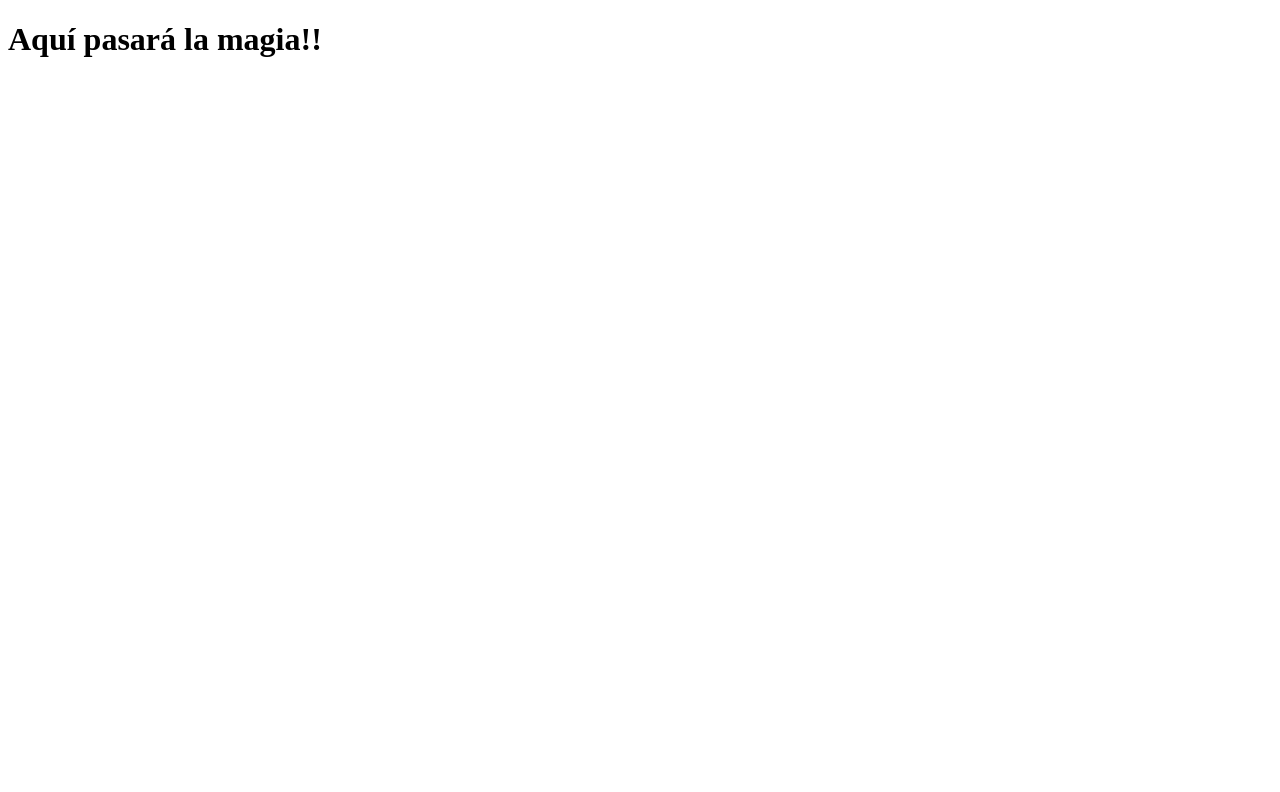
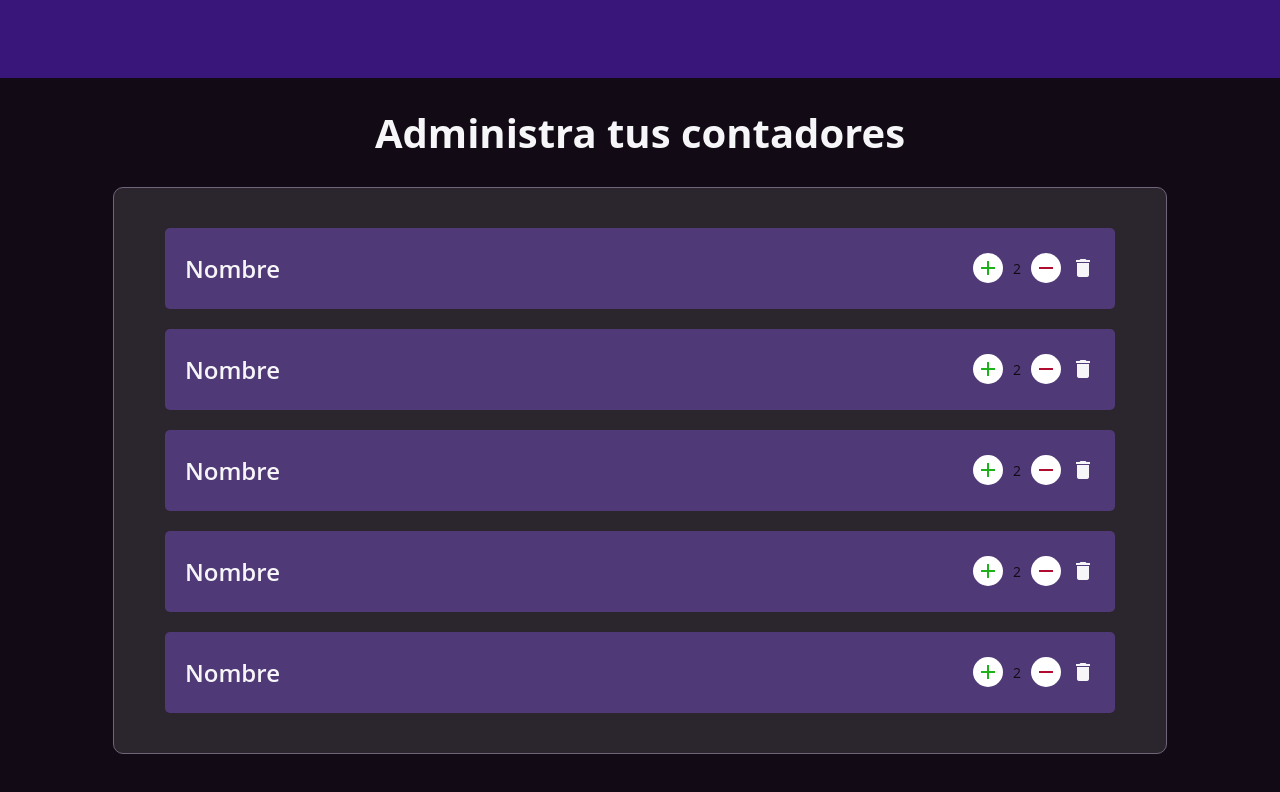
Before and after one commit to Jav-FM/counters-LH, a Nuxt app: page / in a window 1280 px wide. Shown: the top 792 px of the page. Built offline with nearby package versions, Linux system fonts and the light colour scheme.

Commit message:
Avance en componentes principales

```diff
--- /dev/null
+++ b/components/Counter.vue
@@ -0,0 +1,46 @@
+
+<template>
+  <div id="counter">
+    <h3>{{ name }}</h3>
+    <div id="counter-right-side">
+      <RoundButton :iconColor="'#1db118'" :icon="'add'" />
+      <p>{{ value }}</p>
+        <RoundButton :iconColor="'#af0a2e'" :icon="'remove'" />
+      <span class="material-icons">delete</span>
+    </div>
+  </div>
+</template>
+
+<script>
+export default {
+  name: "Counter",
+  props: {
+    name: {
+      type: String,
+      required: true,
+    },
+    value: {
+      type: Number,
+      required: true,
+    },
+  },
+};
+</script>
+
+<style scoped>
+#counter {
+  width: 90%;
+  background-color: #503977;
+  border-radius: 5px;
+  display: flex;
+  justify-content: space-between;
+  align-items: center;
+  padding-left: 20px;
+  padding-right: 20px;
+  margin-top: 20px;
+}
+#counter-right-side {
+    display: flex;
+    align-items: center;
+}
+</style>
--- /dev/null
+++ b/components/CountersContainer.vue
@@ -0,0 +1,25 @@
+<template>
+  <div id="container">
+    <slot />
+  </div>
+</template>
+
+<script>
+export default {
+  name: "CountersContainer",
+};
+</script>
+
+<style scoped>
+#container {
+  width: 80%;
+  padding: 20px;
+  padding-bottom: 40px;
+  background-color: #2b262e;
+  border: 1px solid #716479;
+  border-radius: 10px;
+  display: flex;
+  flex-direction: column;
+  align-items: center;
+}
+</style>
--- /dev/null
+++ b/components/NavBar.vue
@@ -0,0 +1,20 @@
+<template>
+  <div id="container">
+
+  </div>
+</template>
+
+<script>
+export default {
+  name: "CountersContainer",
+};
+</script>
+
+<style scoped>
+#container {
+  width: 100vw;
+  height: 80px;
+  background-color: #39167a;
+  margin-top: -10px;
+}
+</style>
--- /dev/null
+++ b/components/common/RoundButton.vue
@@ -0,0 +1,48 @@
+<template>
+  <div id="container">
+    <span :style="iconStyle" class="material-icons">{{ icon }}</span>
+  </div>
+</template>
+
+<script>
+export default {
+  name: "CustomButton",
+  props: {
+    icon: {
+      type: String,
+      required: true,
+    },
+    iconColor: {
+      type: String,
+      required: true,
+    },
+  },
+  data() {
+    return {
+      iconStyle: {
+        color: this.iconColor,
+        margin: 0,
+      },
+    };
+  },
+  methods: {
+    handlePress(event) {
+      this.$emit("handlePressButton", "Me clickearon!");
+    },
+  },
+};
+</script>
+
+<style scoped>
+#container {
+  background-color: #ffffff;
+  width: 30px;
+  height: 30px;
+  border-radius: 50px;
+  display: flex;
+  align-items: center;
+  justify-content: center;
+  margin-left: 10px;
+  margin-right: 10px;
+}
+</style>
--- a/nuxt.config.js
+++ b/nuxt.config.js
@@ -12,7 +12,8 @@ export default {
       { name: 'format-detection', content: 'telephone=no' }
     ],
     link: [
-      { rel: 'icon', type: 'image/x-icon', href: '/favicon.ico' }
+      { rel: 'icon', type: 'image/x-icon', href: '/favicon.ico' },
+      { rel: 'stylesheet', href: 'https://fonts.googleapis.com/icon?family=Material+Icons' }
     ]
   },
 
@@ -25,7 +26,12 @@ export default {
   ],
 
   // Auto import components: https://go.nuxtjs.dev/config-components
-  components: true,
+  components: {
+    dirs: [
+      '~/components',
+      '~/components/common'
+    ]
+  },
 
   // Modules for dev and build (recommended): https://go.nuxtjs.dev/config-modules
   buildModules: [
--- a/pages/index.vue
+++ b/pages/index.vue
@@ -1,9 +1,60 @@
-<template>
- <h1>Aquí pasará la magia!!</h1>
+<template >
+  <div id="index">
+    <NavBar />
+    <h1>Administra tus contadores</h1>
+    <CountersContainer>
+      <Counter :name="'Nombre'" :value="2"/>
+        <Counter :name="'Nombre'" :value="2"/>
+          <Counter :name="'Nombre'" :value="2"/>
+            <Counter :name="'Nombre'" :value="2"/>
+              <Counter :name="'Nombre'" :value="2"/>
+    </CountersContainer>
+  </div>
 </template>
 
 <script>
 export default {
-  name: 'IndexPage'
+  name: "IndexPage",
+};
+</script>
+
+<style>
+body {
+  background-color: #120b16;
+  color: #f6f5f8;
+  font-family: "Open Sans", sans-serif;
+  height: 100%;
 }
-</script>
+
+h1 {
+  font-size: 40px;
+  font-weight: 700;
+  text-align: center;
+}
+
+h2 {
+  font-size: 32px;
+  font-weight: 700;
+}
+
+h3 {
+  font-size: 24px;
+  font-weight: 600;
+}
+
+h4 {
+  font-size: 16px;
+  font-weight: 600;
+}
+
+p {
+  font-size: 14px;
+    color: #120b16;
+}
+
+#index {
+ display: flex;
+ flex-direction: column;
+ align-items: center;
+}
+</style>
--- a/store/index.js
+++ b/store/index.js
@@ -1,5 +1,6 @@
 
 const state = () => ({
+  loading: true,
   counters: [],
   countersTotal: 0
 })
```
